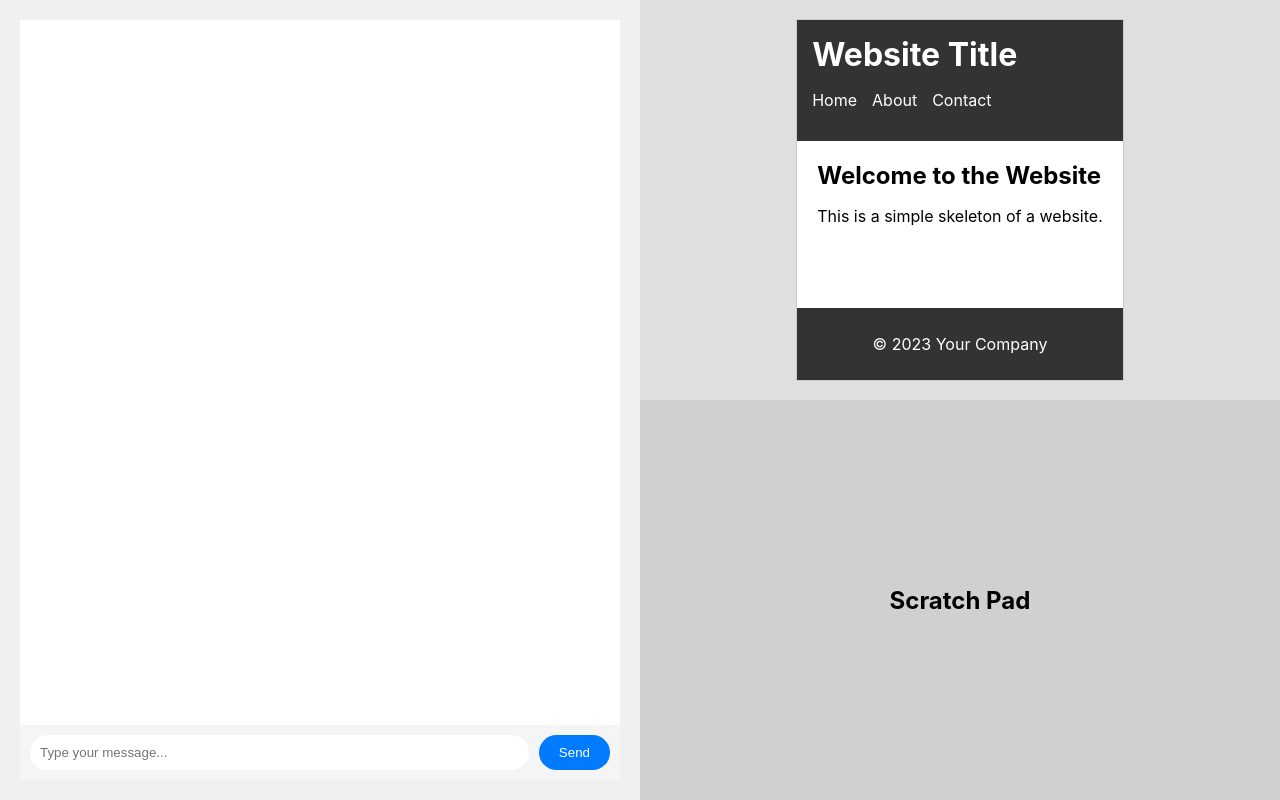
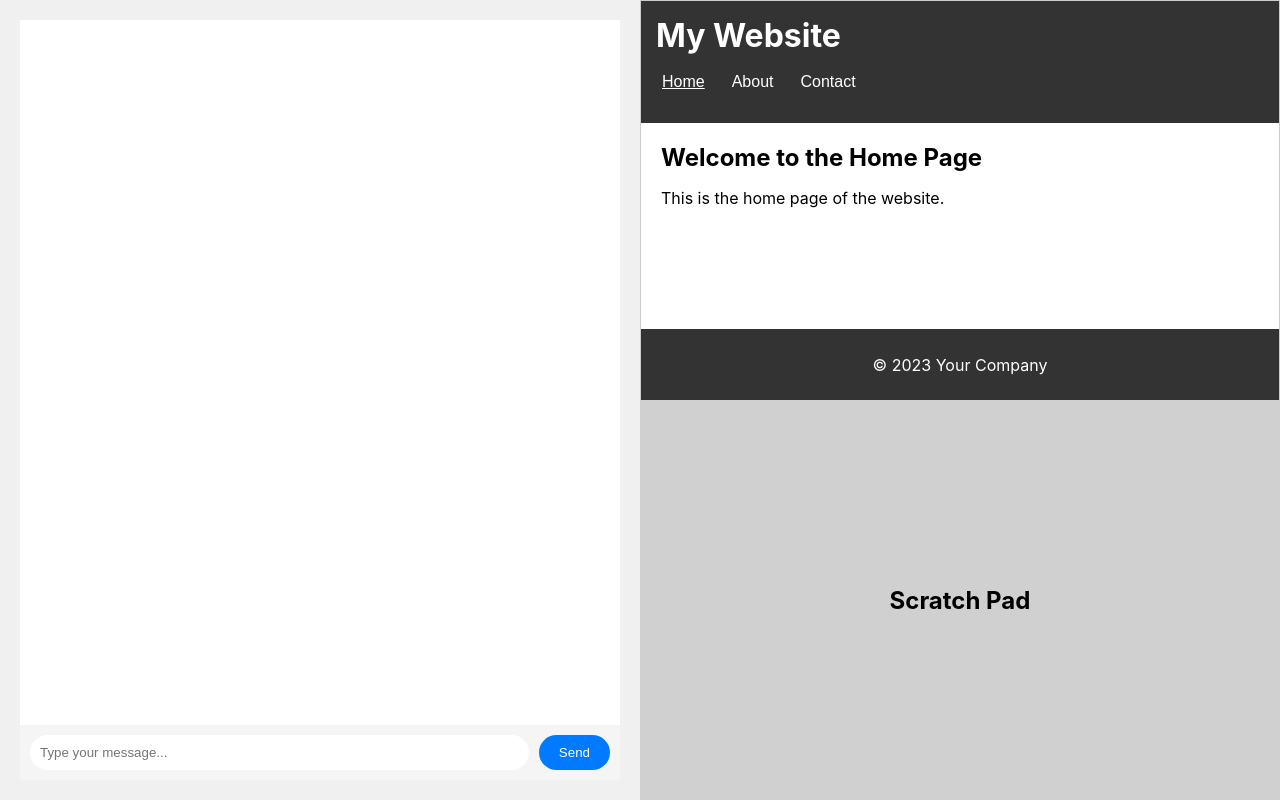
Before and after one commit to susannahsu/joint-goal-human-llm, a React (Create React App) app in the folder human-llm-colab/: page / in a window 1280 px wide. Built offline with nearby package versions, Linux system fonts and the light colour scheme.

Commit message:
Update website preview section

```diff
--- a/human-llm-colab/src/App.css
+++ b/human-llm-colab/src/App.css
@@ -28,16 +28,21 @@ html, body, #root, .App {
   overflow-y: auto;               /* Add scrolling for overflow */
 }
 
-/* Top right section for website preview */
+/* Website Preview Section */
 .website-preview-section {
-  grid-column: 2 / 3;             /* Right column, top */
-  grid-row: 1 / 2;                /* First row */
-  background-color: #e0e0e0;
-  display: flex;
-  justify-content: center;
-  align-items: center;
-  padding: 20px;
+  grid-column: 2 / 3; /* Right column, top */
+  grid-row: 1 / 2;    /* First row */
+  padding: 0;         /* Remove padding */
+  margin: 0;          /* Remove margin */
+  height: 100%;       /* Ensure it fills the grid cell vertically */
+  width: 100%;        /* Ensure it fills the grid cell horizontally */
   box-sizing: border-box;
+  overflow: hidden;   /* Prevent content overflow */
+  display: flex;      /* Use flex to manage child elements */
+}
+
+.website-preview-section > * {
+  flex: 1;            /* Allow child to grow and fill the parent */
 }
 
 /* Bottom right section for scratch pad */
--- a/human-llm-colab/src/WebsitePreview.css
+++ b/human-llm-colab/src/WebsitePreview.css
@@ -42,3 +42,23 @@
     padding: 10px;
     text-align: center;
   }
+
+  .nav button {
+    background: none;
+    border: none;
+    color: #fff;
+    font-size: 16px;
+    cursor: pointer;
+  }
+
+  .nav button:hover,
+  .nav button.active {
+    text-decoration: underline;
+  }
+
+  /* Adjust main content */
+  .main-content {
+    flex: 1;
+    padding: 20px;
+    overflow-y: auto; /* Add scrolling if content overflows */
+  }
--- a/human-llm-colab/src/WebsitePreview.js
+++ b/human-llm-colab/src/WebsitePreview.js
@@ -1,22 +1,61 @@
-import React from 'react';
+import React, { useState } from 'react';
 import './WebsitePreview.css';
 
 const WebsitePreview = () => {
+  const [currentPage, setCurrentPage] = useState('home');
+
   return (
     <div className="website-preview">
       <header className="header">
-        <h1>Website Title</h1>
+        <h1>My Website</h1>
         <nav className="nav">
           <ul>
-            <li><a href="#home">Home</a></li>
-            <li><a href="#about">About</a></li>
-            <li><a href="#contact">Contact</a></li>
+            <li>
+              <button
+                onClick={() => setCurrentPage('home')}
+                className={currentPage === 'home' ? 'active' : ''}
+              >
+                Home
+              </button>
+            </li>
+            <li>
+              <button
+                onClick={() => setCurrentPage('about')}
+                className={currentPage === 'about' ? 'active' : ''}
+              >
+                About
+              </button>
+            </li>
+            <li>
+              <button
+                onClick={() => setCurrentPage('contact')}
+                className={currentPage === 'contact' ? 'active' : ''}
+              >
+                Contact
+              </button>
+            </li>
           </ul>
         </nav>
       </header>
       <main className="main-content">
-        <h2>Welcome to the Website</h2>
-        <p>This is a simple skeleton of a website.</p>
+        {currentPage === 'home' && (
+          <div>
+            <h2>Welcome to the Home Page</h2>
+            <p>This is the home page of the website.</p>
+          </div>
+        )}
+        {currentPage === 'about' && (
+          <div>
+            <h2>About Us</h2>
+            <p>This is the about page of the website.</p>
+          </div>
+        )}
+        {currentPage === 'contact' && (
+          <div>
+            <h2>Contact Us</h2>
+            <p>This is the contact page of the website.</p>
+          </div>
+        )}
       </main>
       <footer className="footer">
         <p>&copy; 2023 Your Company</p>
```
